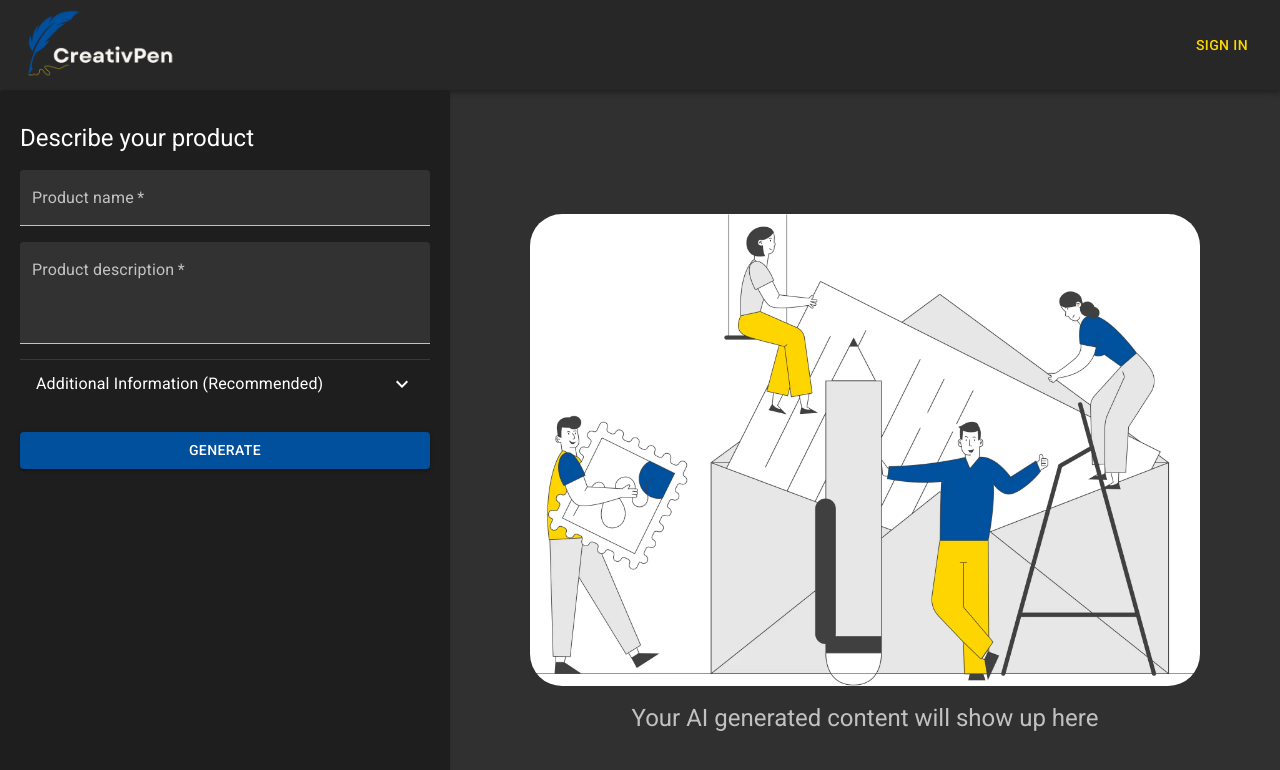
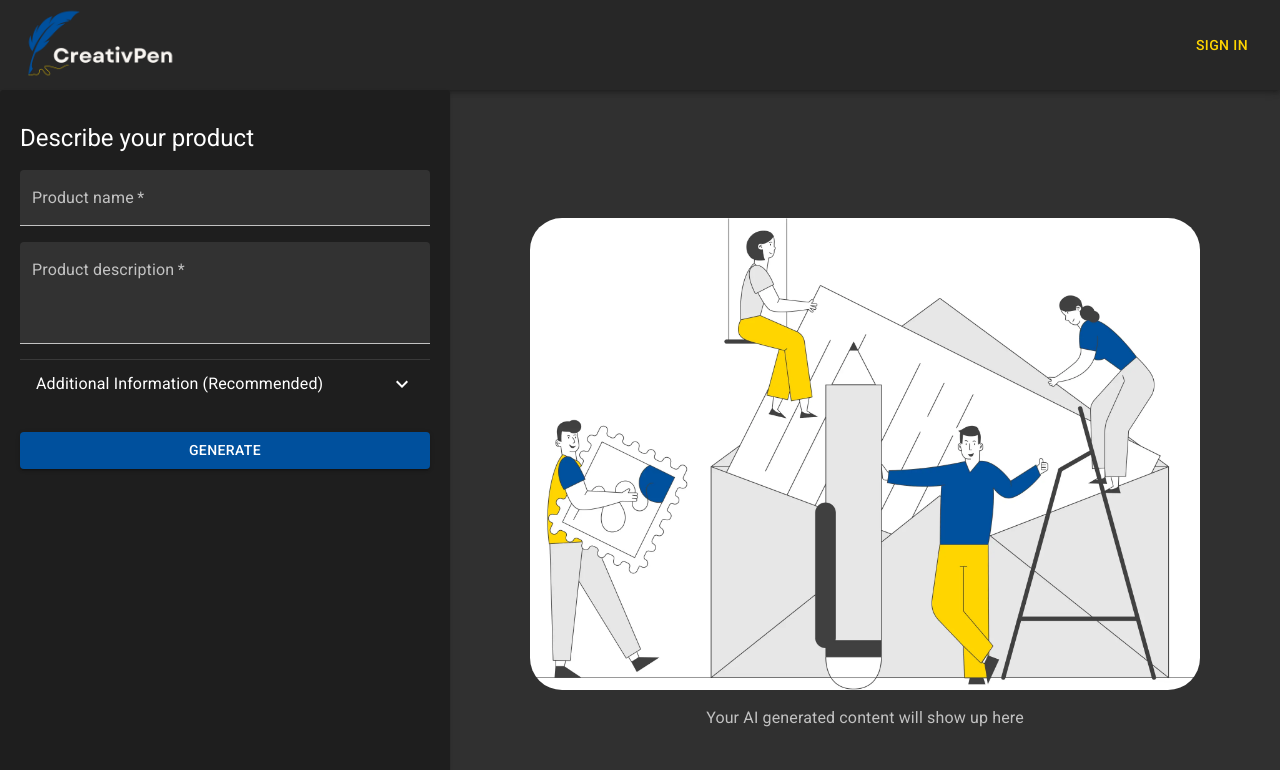
Before and after one commit to rawad663/platepal-ui, a Next.js app: page / in a window 1280 px wide. Shown: the top 770 px of the page. Built offline with nearby package versions, Linux system fonts and the light colour scheme.

Commit message:
fix: cleanup

```diff
--- a/pages/index.tsx
+++ b/pages/index.tsx
@@ -5,7 +5,7 @@ export default function Generate() {
   return (
     <>
       <Head>
-        <title>PDG - Product Description Generator</title>
+        <title>CreativPen - AI Content Creation</title>
         <meta name="description" content="Generated by create next app" />
         <meta name="viewport" content="width=device-width, initial-scale=1" />
         <link rel="icon" href="/logos/logo-yellow-bg.svg" />
--- a/src/components/pageComponents/GeneratePage/GeneratePage.tsx
+++ b/src/components/pageComponents/GeneratePage/GeneratePage.tsx
@@ -17,7 +17,7 @@ export const GeneratePage = () => {
   const { isMobile } = useMediaQueries();
 
   return (
-    <Box flex={1} sx={{ display: { md: 'flex', xs: 'inline-block' }, minHeight: '92vh' }}>
+    <Box flex={1} sx={{ display: { md: 'flex', xs: 'inline-block' }, width: '100%', minHeight: '92vh' }}>
       {isMobile ? (
         <ProductInfoFormSlider
           open={drawerOpen}
--- a/src/components/pageComponents/GeneratePage/ProductDescription.tsx
+++ b/src/components/pageComponents/GeneratePage/ProductDescription.tsx
@@ -44,6 +44,7 @@ export const ProductDescription = ({ productDescriptions, isLoading }: Props) =>
             display="flex"
             flexDirection="column"
             alignItems="center"
+            justifyContent="center"
           >
             <Image
               src={ReadingIllustration.src}
@@ -51,7 +52,7 @@ export const ProductDescription = ({ productDescriptions, isLoading }: Props) =>
               width={isMobile ? ReadingIllustration.width / 6.2 : ReadingIllustration.width / 3.2}
               height={isMobile ? ReadingIllustration.height / 6.2 : ReadingIllustration.height / 3.2}
             />
-            <Typography variant="h5" mt={2} fontWeight="normal" color="text.secondary" textAlign="center">
+            <Typography variant="body1" mt={2} fontWeight="normal" color="text.secondary" textAlign="center">
               Your AI generated content will show up here
             </Typography>
           </Box>
```
